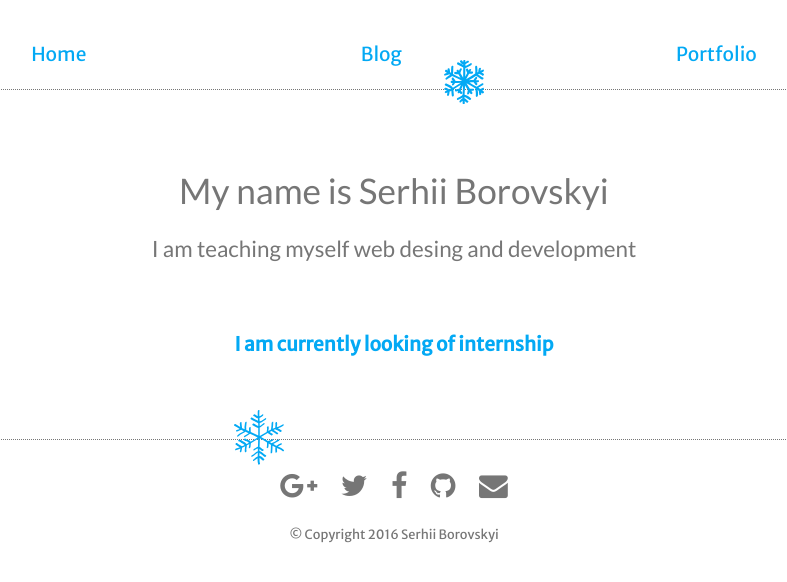
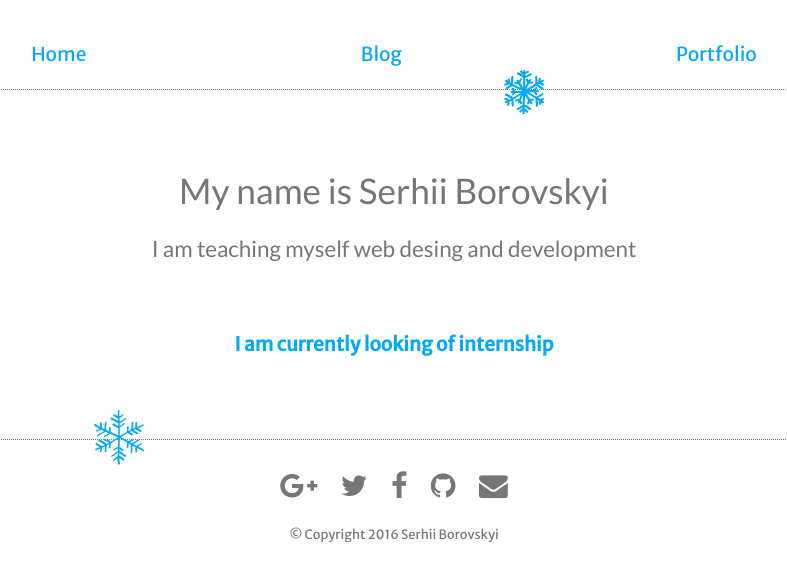
Before and after one commit to serhiicss/serhiicss.github.io, a Jekyll site: the page built from index.html, in a window 1280 px wide. Shown: the top 582 px of the page, without its empty margins (246-1033 px from the left). Built offline with Jekyll 4.4.1, drawn with Linux system fonts in a browser that asks for light colours; nearby versions of some CDN libraries.

Commit message:
snoflakes changes

```diff
--- a/_sass/_main.sass
+++ b/_sass/_main.sass
@@ -4,6 +4,7 @@
   width: 90%
   margin: 0 auto
   .main
+    position: relative
     margin: 80px 0
     text-align: center
     h1, h2
@@ -16,13 +17,13 @@
 .snowflake1
   width: 40px
   position: absolute
-  top: 60px
-  right: 550px
+  top: -100px
+  right: 350px
   animation-duration: 3s
 
 .snowflake2
   width: 50px
   position: absolute
-  top: 410px
+  top: 240px
   right: 750px
   animation-duration: 3s
```
